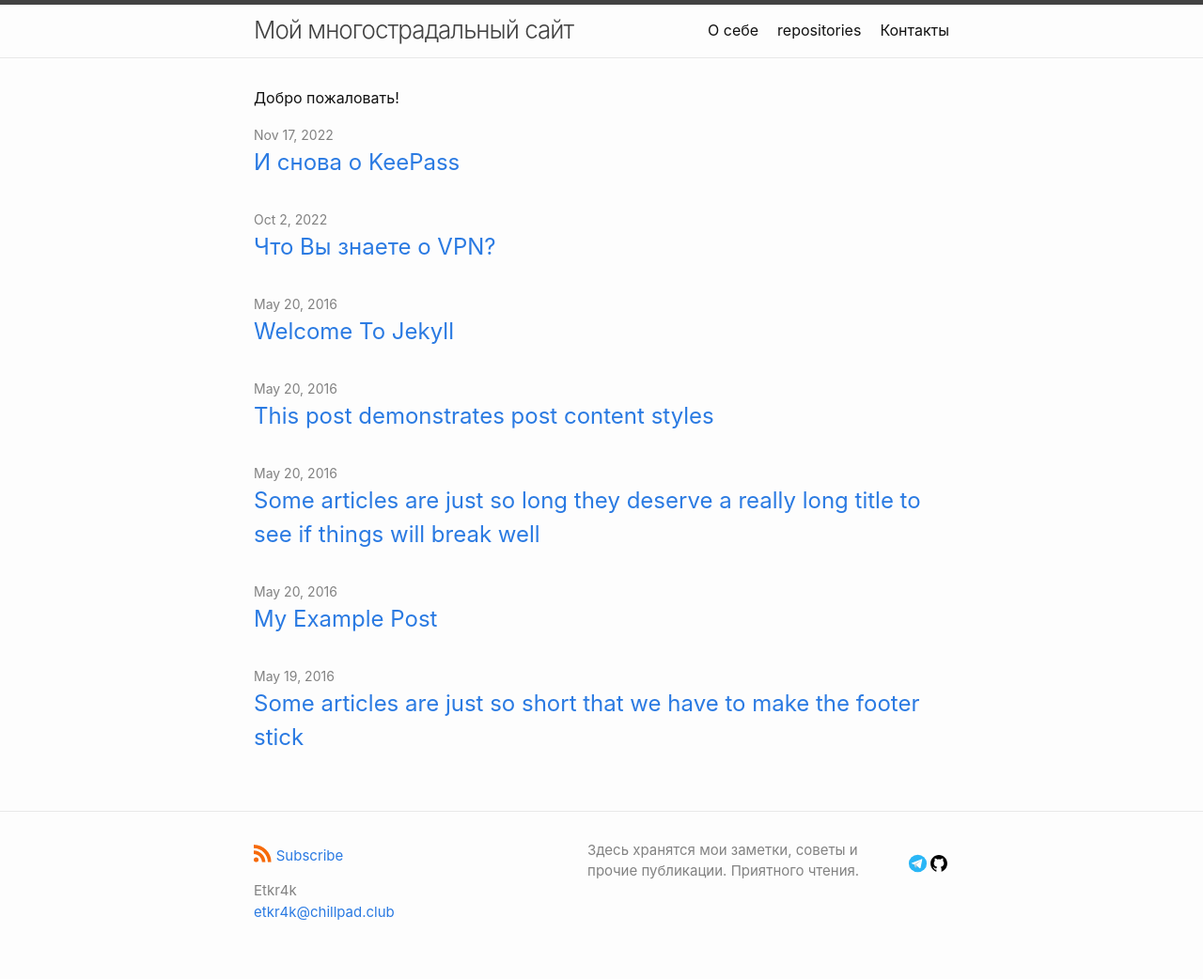
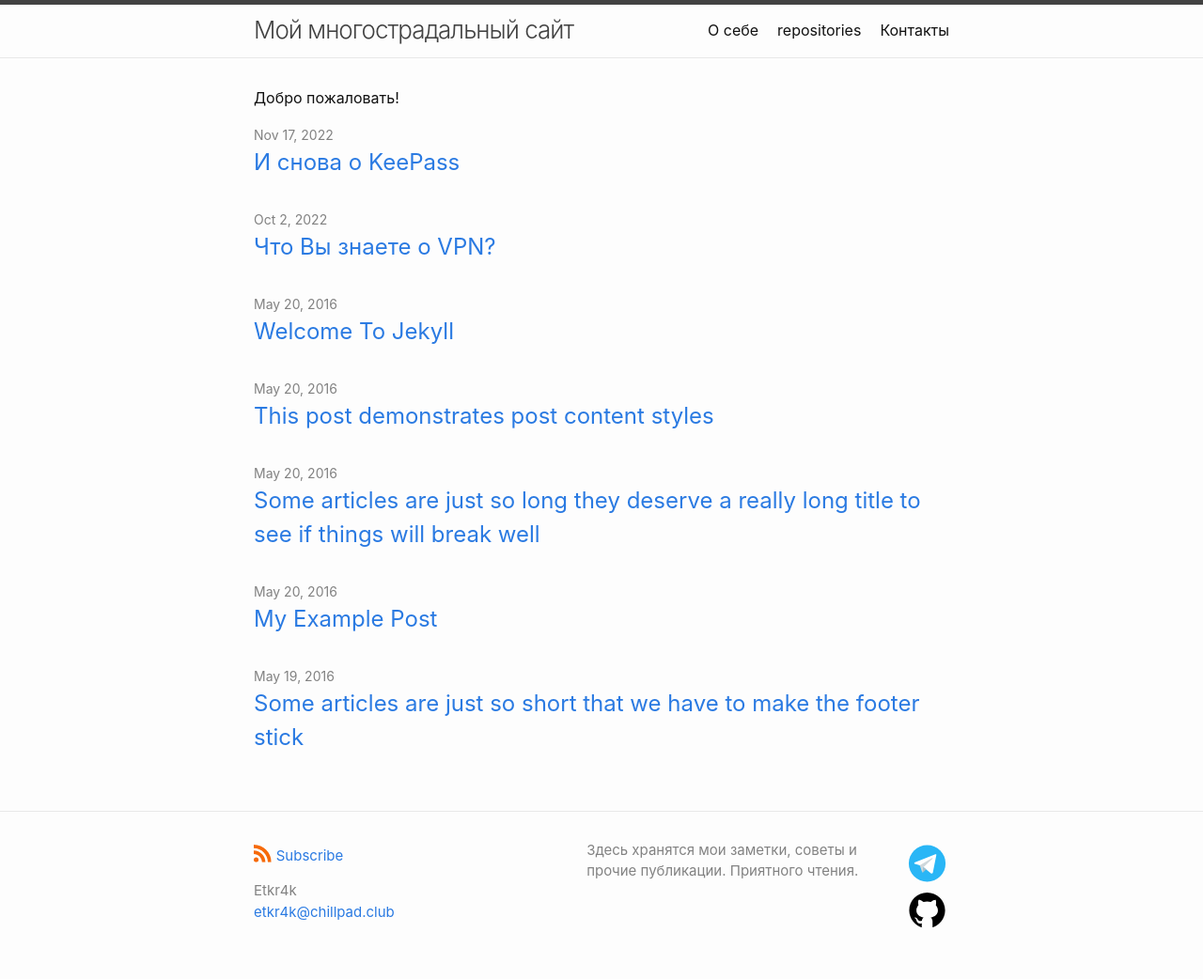
Before and after one commit to etkr4k/etkr4k.github.io, a Jekyll site: the page built from index.md, in a window 1280 px wide. Shown: the whole page at 94% size. Built offline with Jekyll 4.4.1, drawn with Linux system fonts in a browser that asks for light colours.

Commit message:
modified:   _includes/footer.html

```diff
--- a/_includes/footer.html
+++ b/_includes/footer.html
@@ -28,14 +28,14 @@
       </div>
 
       <div class="social-links">
-        <a href="https://t.me/etkr4k">
+        <p>
+          <a href="https://t.me/etkr4k">
           <img src="https://etkr4k.github.io/assets/my-icon/telegram-96.svg" width="50" height="50" width="50">
         </a>
-      </div>
-      <div class="social-links">
         <a href="https://github.com/etkr4k">
           <img src="https://etkr4k.github.io/assets/my-icon/github-96.svg" width="50" height="50" width="50">
         </a>
+      </p>
       </div>
     </div>
 
```
